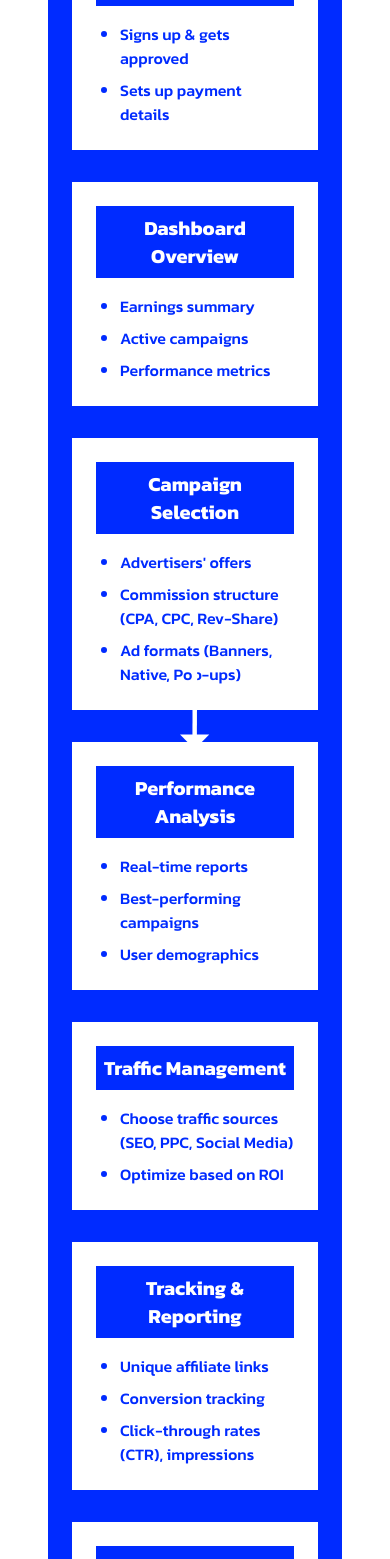
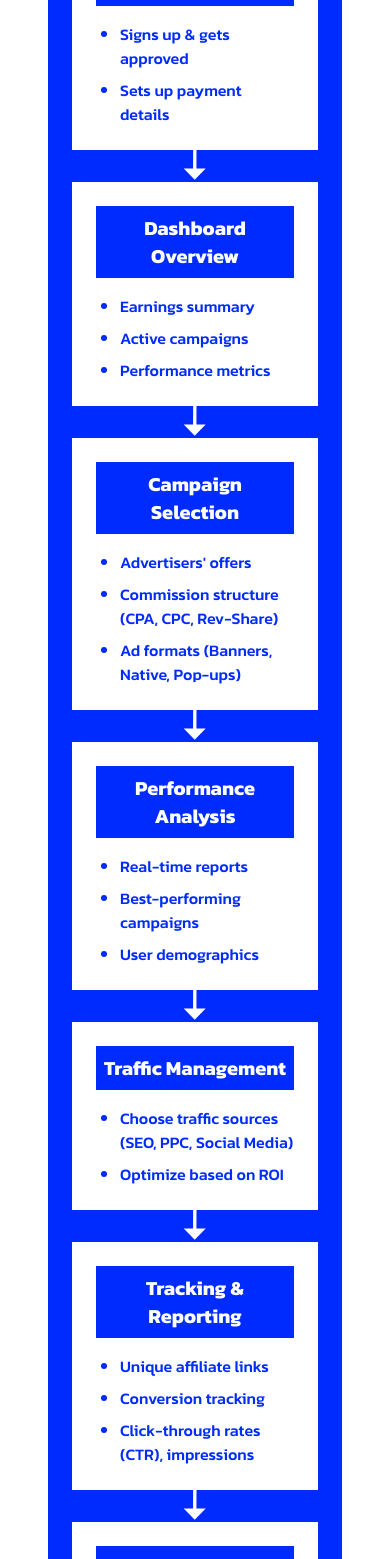
Before and after one commit to awatizetechindia/adlantic-webpage, a Next.js app: page /publisher in a window 390 px wide. Shown: the part 1960-3519 px from the top of the page. Built offline with nearby package versions, Linux system fonts and the light colour scheme.

Commit message:
made flowchart responsive aswell

```diff
--- a/src/components/agency/FlowChart.tsx
+++ b/src/components/agency/FlowChart.tsx
@@ -22,6 +22,14 @@ const FlowChart: React.FC = () => {
             alt="Right arrow"
             className="hidden md:block absolute top-1/2 -right-10 -translate-y-1/2 -rotate-90"
           />
+          {/* Down Arrow */}
+          <Image
+            src="/arrow.svg"
+            width={30}
+            height={10}
+            alt="Down arrow"
+            className="md:hidden scale-75 absolute -bottom-10 left-1/2 -translate-x-1/2"
+          />
         </div>
 
         <div className="relative bg-white p-6">
@@ -41,6 +49,14 @@ const FlowChart: React.FC = () => {
             alt="Right arrow"
             className="hidden md:block absolute top-1/2 -right-10 -translate-y-1/2 -rotate-90"
           />
+          {/* Down Arrow */}
+          <Image
+            src="/arrow.svg"
+            width={30}
+            height={10}
+            alt="Down arrow"
+            className="md:hidden scale-75 absolute -bottom-10 left-1/2 -translate-x-1/2"
+          />
         </div>
 
         <div className="relative bg-white p-6">
@@ -58,7 +74,15 @@ const FlowChart: React.FC = () => {
             width={30}
             height={10}
             alt="Down arrow"
-            className="absolute -bottom-10 left-1/2 -translate-x-1/2"
+            className="hidden md:block absolute -bottom-10 left-1/2 -translate-x-1/2"
+          />
+          {/* Down Arrow */}
+          <Image
+            src="/arrow.svg"
+            width={30}
+            height={10}
+            alt="Down arrow"
+            className="md:hidden scale-75 absolute -bottom-10 left-1/2 -translate-x-1/2"
           />
         </div>
 
@@ -72,6 +96,22 @@ const FlowChart: React.FC = () => {
             <li>Best-performing campaigns</li>
             <li>User demographics</li>
           </ul>
+          {/* left Arrow */}
+          <Image
+            src="/arrow.svg"
+            width={30}
+            height={10}
+            alt="Down arrow"
+            className="hidden md:block absolute -bottom-10 left-1/2 -translate-x-1/2"
+          />
+          {/* Down Arrow */}
+          <Image
+            src="/arrow.svg"
+            width={30}
+            height={10}
+            alt="Down arrow"
+            className="md:hidden scale-75 absolute -bottom-10 left-1/2 -translate-x-1/2"
+          />
         </div>
 
         <div className="relative bg-white p-6">
@@ -82,6 +122,22 @@ const FlowChart: React.FC = () => {
             <li>Choose traffic sources (SEO, PPC, Social Media)</li>
             <li>Optimize based on ROI</li>
           </ul>
+          {/* left Arrow */}
+          <Image
+            src="/arrow.svg"
+            width={30}
+            height={10}
+            alt="Right arrow"
+            className="hidden md:block absolute top-1/2 -left-10 -translate-y-1/2 rotate-90"
+          />
+          {/* Down Arrow */}
+          <Image
+            src="/arrow.svg"
+            width={30}
+            height={10}
+            alt="Down arrow"
+            className="md:hidden scale-75 absolute -bottom-10 left-1/2 -translate-x-1/2"
+          />
         </div>
 
         <div className="relative bg-white p-6">
@@ -93,10 +149,26 @@ const FlowChart: React.FC = () => {
             <li>Conversion tracking</li>
             <li>Click-through rates (CTR), impressions</li>
           </ul>
+          {/* left Arrow */}
+          <Image
+            src="/arrow.svg"
+            width={30}
+            height={10}
+            alt="Right arrow"
+            className="hidden md:block absolute top-1/2 -left-10 -translate-y-1/2 rotate-90"
+          />
+          {/* Down Arrow */}
+          <Image
+            src="/arrow.svg"
+            width={30}
+            height={10}
+            alt="Down arrow"
+            className="md:hidden scale-75 absolute -bottom-10 left-1/2 -translate-x-1/2"
+          />
         </div>
 
         {/* Third Row */}
-        <div className="bg-white p-6">
+        <div className="relative bg-white p-6">
           <h3 className="bg-primary text-white p-2 mb-4 text-center font-black text-xl sm:text-2xl md:text-3xl">
             Payout & Earnings
           </h3>
```
